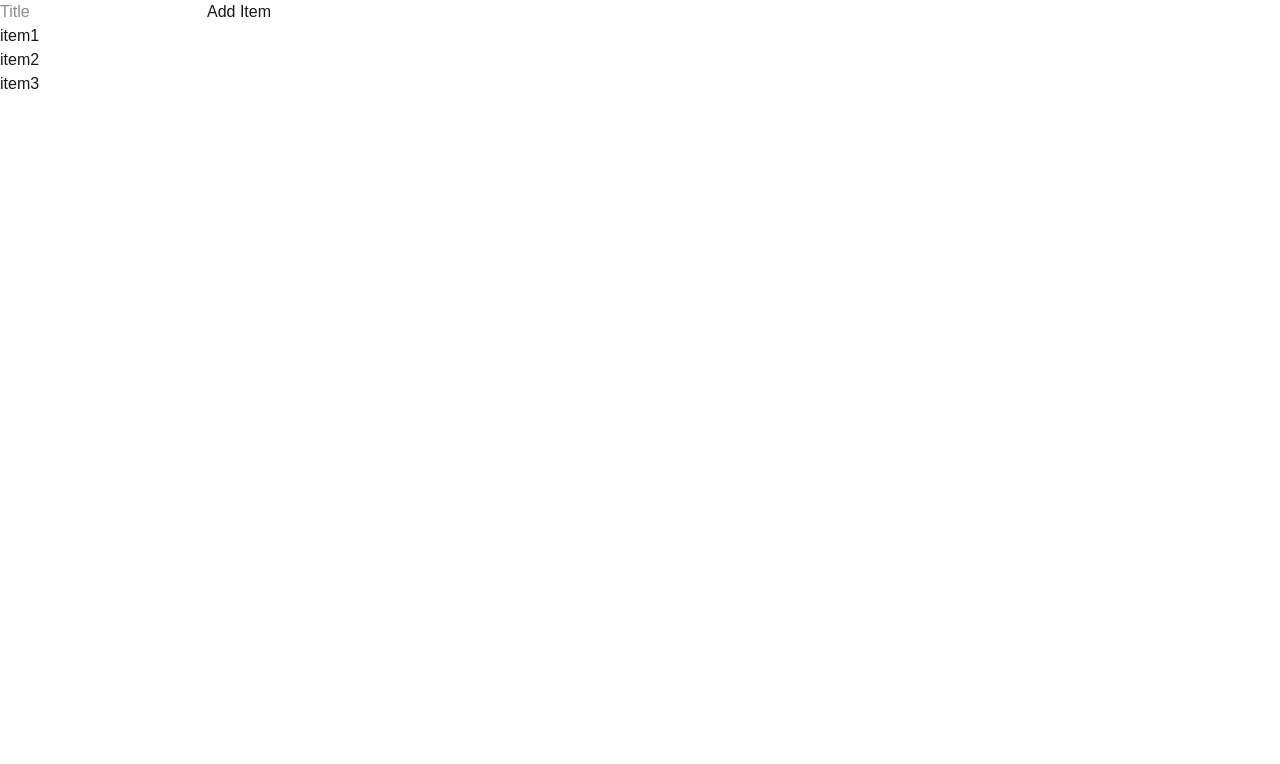
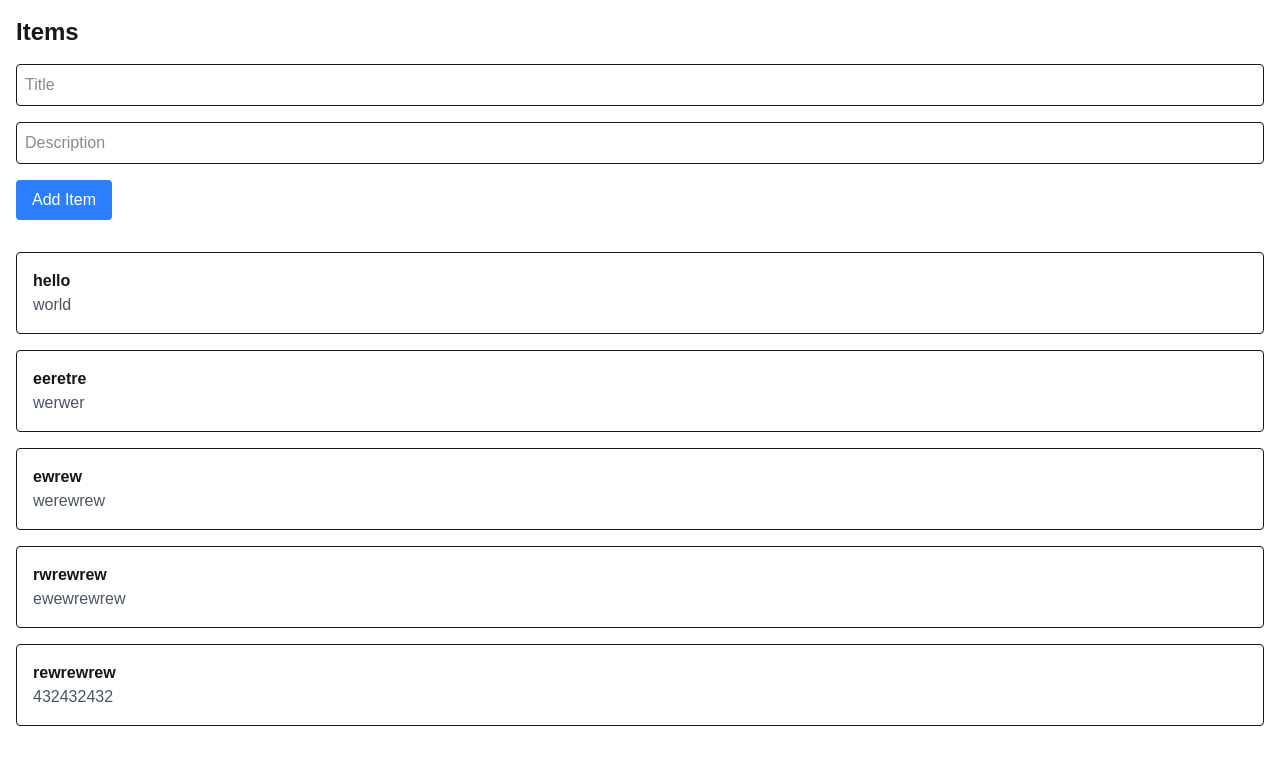
Before and after one commit to yuriivydai34/my-crud-app, a Next.js app: page / in a window 1280 px wide. Shown: the top 764 px of the page. Built offline with nearby package versions, Linux system fonts and the light colour scheme; data requests are answered from the project's data file.

Commit message:
items, add, list, refactor

```diff
--- a/db.json
+++ b/db.json
@@ -38,28 +38,29 @@
   },
   "items": [
     {
-      "id": "1",
-      "name": "item1"
+      "id": "6ffb",
+      "title": "hello",
+      "description": "world"
     },
     {
-      "id": "2",
-      "name": "item2"
+      "id": "33e5",
+      "title": "eeretre",
+      "description": "werwer"
     },
     {
-      "id": "3",
-      "name": "item3"
+      "id": "60e3",
+      "title": "ewrew",
+      "description": "werewrew"
     },
     {
-      "id": "4",
-      "title": "dsfds"
+      "id": "3969",
+      "title": "rwrewrew",
+      "description": "ewewrewrew"
     },
     {
-      "id": "5",
-      "title": "werew"
-    },
-    {
-      "id": "6ffb",
-      "title": "hello"
+      "id": "a5f1",
+      "title": "rewrewrew",
+      "description": "432432432"
     }
   ]
 }
--- a/src/app/page.tsx
+++ b/src/app/page.tsx
@@ -1,53 +1,26 @@
-// src/app/page.tsx
 'use client';
 
-import { useEffect, useState } from 'react';
-import { useApi } from '@/hooks/useApi';
-import { apiService } from '@/services/api-service';
-import type { Item } from '@/types';
-import AddItem from '@/components/AddItem';
+import { useEffect } from 'react';
+import { AddItem } from '@/components/AddItem';
+import { ListItems } from '@/components/ListItems';
+import { useItems } from '@/hooks/useItems';
 
 export default function Home() {
-  const [items, setItems] = useState<Item[]>([]);
-  const { loading, error, execute } = useApi();
+  const { items, loading, error, fetchItems, addItem } = useItems();
 
   useEffect(() => {
-    const fetchItems = async () => {
-      const data = await execute(() => apiService.getItems());
-      setItems(data);
-    };
+    fetchItems();
+  }, [fetchItems]);
 
-    fetchItems();
-  }, []);
-
-  const handleAddItem = async (newItem: Item) => {
-    try {
-      // First optimistically update the UI
-      setItems(prev => [...prev, newItem]);
-
-      // Then send to the server
-      const savedItem = await execute(() => apiService.createItem(newItem));
-
-      // Update with the server response (which might include an updated ID or other fields)
-      setItems(prev => prev.map(item =>
-        item.id === newItem.id ? savedItem : item
-      ));
-    } catch (error) {
-      // If there's an error, remove the optimistically added item
-      setItems(prev => prev.filter(item => item.id !== newItem.id));
-      // Show error to user (you might want to add error handling here)
-    }
-  };
-
-  if (loading) return <div>Loading...</div>;
-  if (error) return <div>Error: {error.message}</div>;
+  if (error) {
+    return <div className="text-red-500">Error: {error.message}</div>;
+  }
 
   return (
-    <main>
-      <AddItem onAdd={handleAddItem} />
-      {items.map((item) => (
-        <div key={item.id}>{item.name}</div>
-      ))}
+    <main className="container mx-auto p-4">
+      <h1 className="text-2xl font-bold mb-4">Items</h1>
+      <AddItem onAdd={addItem} isLoading={loading} />
+      <ListItems items={items} isLoading={loading} />
     </main>
   );
 }
--- a/src/components/AddItem.tsx
+++ b/src/components/AddItem.tsx
@@ -1,36 +1,58 @@
 import { useState } from 'react';
-import { Item } from '@/types';
+import { Item, CreateItemDTO } from '@/types/item';
 
 interface AddItemProps {
-  onAdd: (newItem: Item) => void;
+  onAdd: (item: CreateItemDTO) => Promise<void>;
+  isLoading?: boolean;
 }
 
-export default function AddItem({ onAdd }: AddItemProps) {
+export function AddItem({ onAdd, isLoading = false }: AddItemProps) {
   const [title, setTitle] = useState('');
+  const [description, setDescription] = useState('');
 
   const handleSubmit = async (e: React.FormEvent) => {
     e.preventDefault();
 
-    const newItem: Item = {
-      title
-    };
-
-    onAdd(newItem);
-
-    // Reset form
+    try {
+      await onAdd({ title, description });
       setTitle('');
+      setDescription('');
+    } catch (error) {
+      console.error('Failed to add item:', error);
+    }
   };
 
   return (
-    <form onSubmit={handleSubmit}>
+    <form onSubmit={handleSubmit} className="space-y-4">
+      <div>
         <input
           type="text"
           value={title}
           onChange={(e) => setTitle(e.target.value)}
           placeholder="Title"
+          disabled={isLoading}
+          className="w-full p-2 border rounded"
           required
         />
-      <button type="submit">Add Item</button>
+      </div>
+      <div>
+        <input
+          type="text"
+          value={description}
+          onChange={(e) => setDescription(e.target.value)}
+          placeholder="Description"
+          disabled={isLoading}
+          className="w-full p-2 border rounded"
+          required
+        />
+      </div>
+      <button
+        type="submit"
+        disabled={isLoading}
+        className="px-4 py-2 bg-blue-500 text-white rounded disabled:bg-gray-300"
+      >
+        {isLoading ? 'Adding...' : 'Add Item'}
+      </button>
     </form>
   );
 }
--- /dev/null
+++ b/src/components/ListItems.tsx
@@ -0,0 +1,23 @@
+import { Item } from '@/types/item';
+
+interface ListItemsProps {
+  items: Item[];
+  isLoading?: boolean;
+}
+
+export function ListItems({ items, isLoading = false }: ListItemsProps) {
+  if (isLoading) {
+    return <div className="mt-4">Loading...</div>;
+  }
+
+  return (
+    <div className="mt-8 space-y-4">
+      {items.map((item) => (
+        <div key={item.id} className="p-4 border rounded">
+          <h3 className="font-semibold">{item.title}</h3>
+          <p className="text-gray-600">{item.description}</p>
+        </div>
+      ))}
+    </div>
+  );
+}
--- /dev/null
+++ b/src/hooks/useItems.ts
@@ -0,0 +1,43 @@
+import { useState, useCallback } from 'react';
+import { Item, CreateItemDTO } from '@/types/item';
+import { ItemService } from '@/services/itemService';
+
+export function useItems() {
+  const [items, setItems] = useState<Item[]>([]);
+  const [loading, setLoading] = useState(false);
+  const [error, setError] = useState<Error | null>(null);
+
+  const fetchItems = useCallback(async () => {
+    try {
+      setLoading(true);
+      const data = await ItemService.getItems();
+      setItems(data);
+    } catch (err) {
+      setError(err instanceof Error ? err : new Error('Failed to fetch items'));
+    } finally {
+      setLoading(false);
+    }
+  }, []);
+
+  const addItem = useCallback(async (newItem: CreateItemDTO) => {
+    try {
+      setLoading(true);
+      const createdItem = await ItemService.createItem(newItem);
+      setItems(prev => [...prev, createdItem]);
+      return createdItem;
+    } catch (err) {
+      setError(err instanceof Error ? err : new Error('Failed to add item'));
+      throw err;
+    } finally {
+      setLoading(false);
+    }
+  }, []);
+
+  return {
+    items,
+    loading,
+    error,
+    fetchItems,
+    addItem,
+  };
+}
--- a/src/lib/api-client.ts
+++ b/src/lib/api-client.ts
@@ -1,20 +1,31 @@
-// src/lib/api-client.ts
-export const API_BASE_URL = 'http://localhost:3355';
+const API_BASE_URL = 'http://localhost:3355';
 
-export const apiClient = {
-  get: async (endpoint: string) => {
-    const response = await fetch(`${API_BASE_URL}${endpoint}`);
-    return response.json();
-  },
-  post: async (endpoint: string, data: any) => {
+class ApiClient {
+  private async request<T>(endpoint: string, options?: RequestInit): Promise<T> {
     const response = await fetch(`${API_BASE_URL}${endpoint}`, {
-      method: 'POST',
       headers: {
         'Content-Type': 'application/json',
       },
+      ...options,
+    });
+
+    if (!response.ok) {
+      throw new Error(`API Error: ${response.statusText}`);
+    }
+
+    return response.json();
+  }
+
+  public async get<T>(endpoint: string): Promise<T> {
+    return this.request<T>(endpoint);
+  }
+
+  public async post<T>(endpoint: string, data: unknown): Promise<T> {
+    return this.request<T>(endpoint, {
+      method: 'POST',
       body: JSON.stringify(data),
     });
-    return response.json();
-  },
-  // Add other methods (PUT, DELETE, etc.)
-};
+  }
+}
+
+export const apiClient = new ApiClient();
--- /dev/null
+++ b/src/services/itemService.ts
@@ -0,0 +1,12 @@
+import { apiClient } from '@/lib/api-client';
+import { Item, CreateItemDTO } from '@/types/item';
+
+export class ItemService {
+  static async getItems(): Promise<Item[]> {
+    return apiClient.get<Item[]>('/items');
+  }
+
+  static async createItem(data: CreateItemDTO): Promise<Item> {
+    return apiClient.post<Item>('/items', data);
+  }
+}
```
Also changed, not shown: src/types/index.ts (+8 -0 lines). Lines whose indentation alone changed are shown as unchanged.
